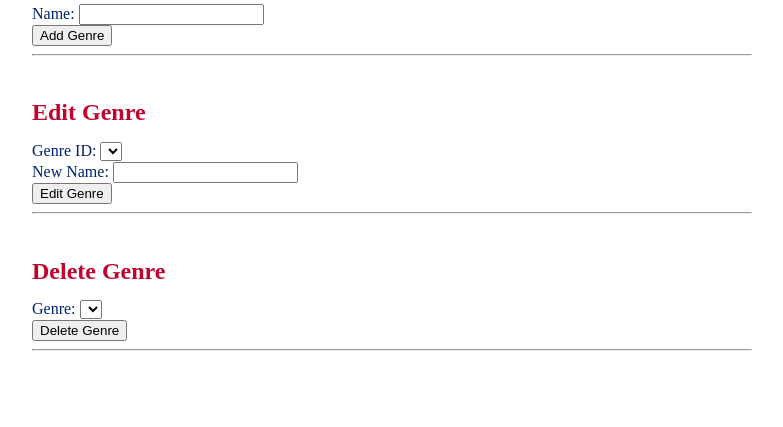
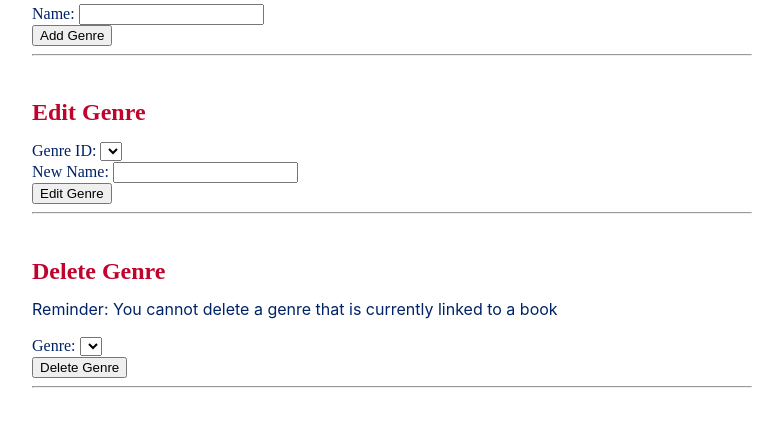
Before and after one commit to TLop503/cs340_term_project, a Flask app: page /genre in a window 1280 px wide. Shown: the part 299-726 px from the top of the page, without its empty margins (248-1031 px from the left). Run offline with Flask 3, Linux system fonts and the light colour scheme; data that the repository does not hold is empty; some libraries are stand-ins or nearby versions.

Commit message:
reminder text: unable to delete genres also in book_genres

```diff
--- a/templates/genre.html
+++ b/templates/genre.html
@@ -47,6 +47,7 @@
         <hr><br>
 
         <h2>Delete Genre</h2>
+        <p>Reminder: You cannot delete a genre that is currently linked to a book</p>
         <form method="post" action="remGenre">
             <label>Genre:
                 <select name="Genre_ID">
```
